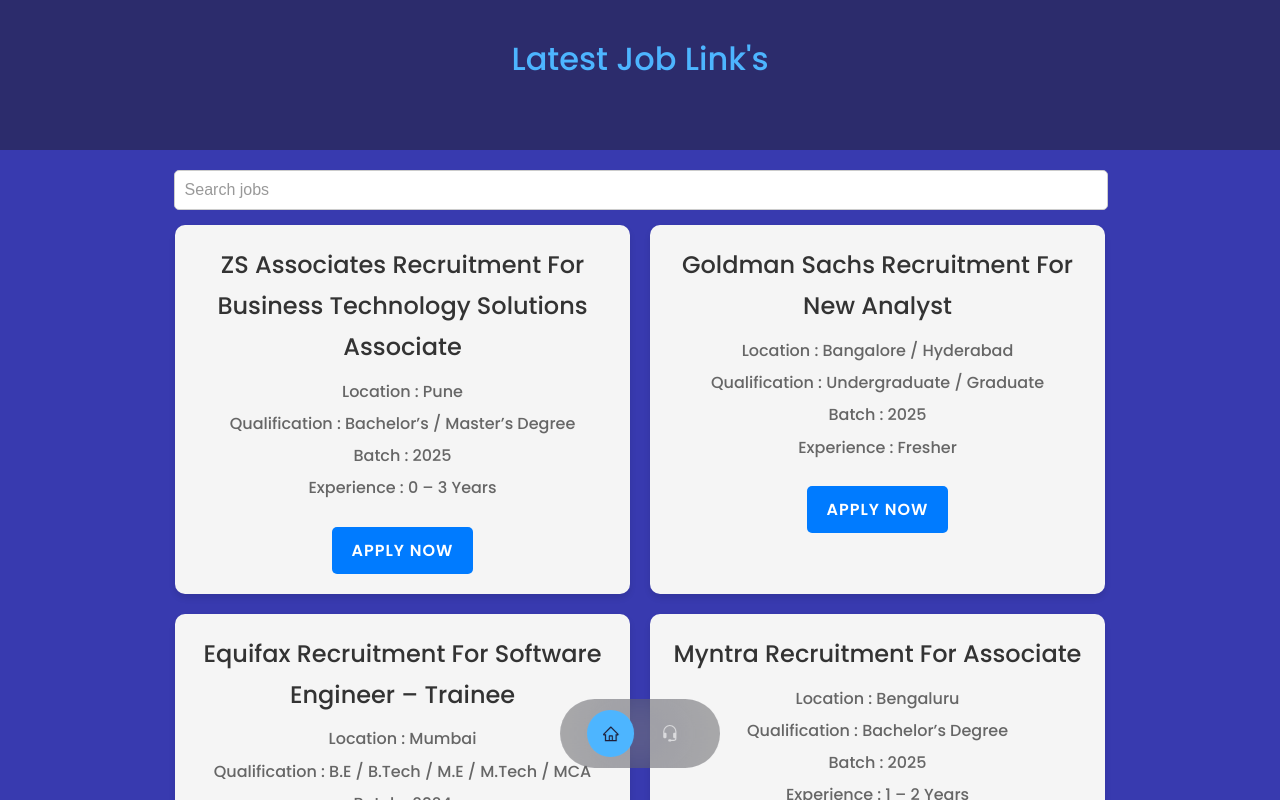
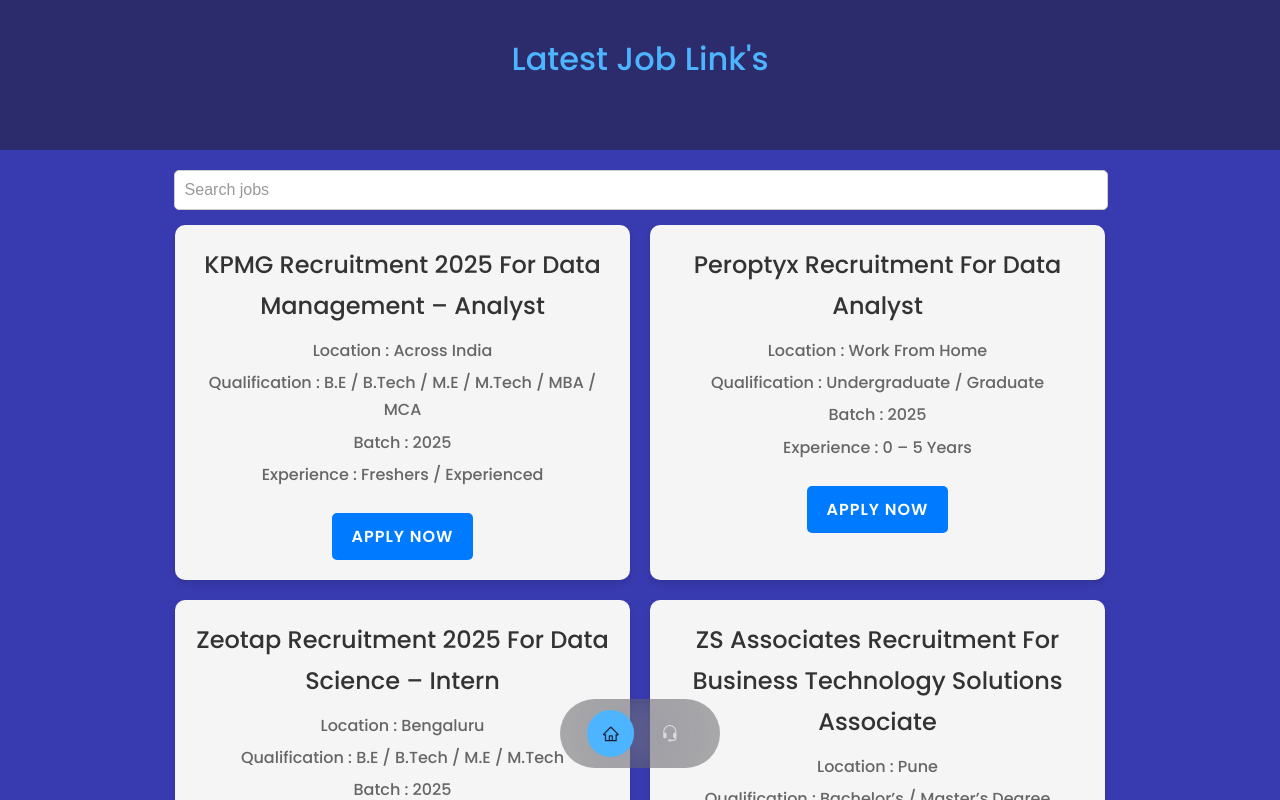
Before and after one commit to krankit5914/latest_job_notifications, a React (Create React App) app: page / in a window 1280 px wide. Shown: the top 800 px of the page. Built offline with nearby package versions, Linux system fonts and the light colour scheme.

Commit message:
update latest link

```diff
--- a/src/dummydata.js
+++ b/src/dummydata.js
@@ -35,33 +35,30 @@
   //   Experience: "Experience : Fresher",
   //   link: "",
   // },
-  // {
-  //   Name: "apple",
-  //   Location: "Location : Bengaluru",
-  //   Qualification: " Qualification : Bachelor",
-  //   Batch: "Batch : 2018/ 2019/ 2020/ 2021/ 2022/ 2023/ 2024 ",
-  //   Salary: "Salary : Up to 6 LPA (Expected)",
-  //   Experience: "Experience : Fresher",
-  //   link: "",
-  // },
-  // {
-  //   Name: "apple",
-  //   Location: "Location : Bengaluru",
-  //   Qualification: " Qualification : Bachelor",
-  //   Batch: "Batch : 2018/ 2019/ 2020/ 2021/ 2022/ 2023/ 2024 ",
-  //   Salary: "Salary : Up to 6 LPA (Expected)",
-  //   Experience: "Experience : Fresher",
-  //   link: "",
-  // },
-  // {
-  //   Name: "apple",
-  //   Location: "Location : Bengaluru",
-  //   Qualification: " Qualification : Bachelor",
-  //   Batch: "Batch : 2018/ 2019/ 2020/ 2021/ 2022/ 2023/ 2024 ",
-  //   Salary: "Salary : Up to 6 LPA (Expected)",
-  //   Experience: "Experience : Fresher",
-  //   link: "",
-  // },
+  {
+    Name: "KPMG Recruitment 2025 For Data Management – Analyst",
+    Location: "Location : Across India",
+    Qualification: " Qualification : B.E / B.Tech / M.E / M.Tech / MBA / MCA",
+    Batch: "Batch : 2025 ",
+    Experience: "Experience : Freshers / Experienced",
+    link: "https://ejgk.fa.em2.oraclecloud.com/hcmUI/CandidateExperience/en/sites/CX_1/job/INTG10025229?utm_source=jobscoupe.com",
+  },
+  {
+    Name: "Peroptyx Recruitment For Data Analyst",
+    Location: "Location : Work From Home",
+    Qualification: " Qualification : Undergraduate / Graduate",
+    Batch: "Batch : 2025 ",
+    Experience: "Experience : 0 – 5 Years",
+    link: "https://www.naukri.com/job-listings-data-analyst-english-required-peroptyx-delhi-ncr-0-to-5-years-200524003834?utm_source=jobscoupe.com",
+  },
+  {
+    Name: "Zeotap Recruitment 2025 For Data Science – Intern",
+    Location: "Location : Bengaluru",
+    Qualification: " Qualification : B.E / B.Tech / M.E / M.Tech",
+    Batch: "Batch : 2025 ",
+    Experience: "Experience : Fresher",
+    link: "https://jobs.lever.co/zeotap/fcbef23e-0bf4-4312-89b5-634f89d169e9?utm_source=jobscoupe.com",
+  },
   {
     Name: "ZS Associates Recruitment For Business Technology Solutions Associate",
     Location: "Location : Pune",
```
